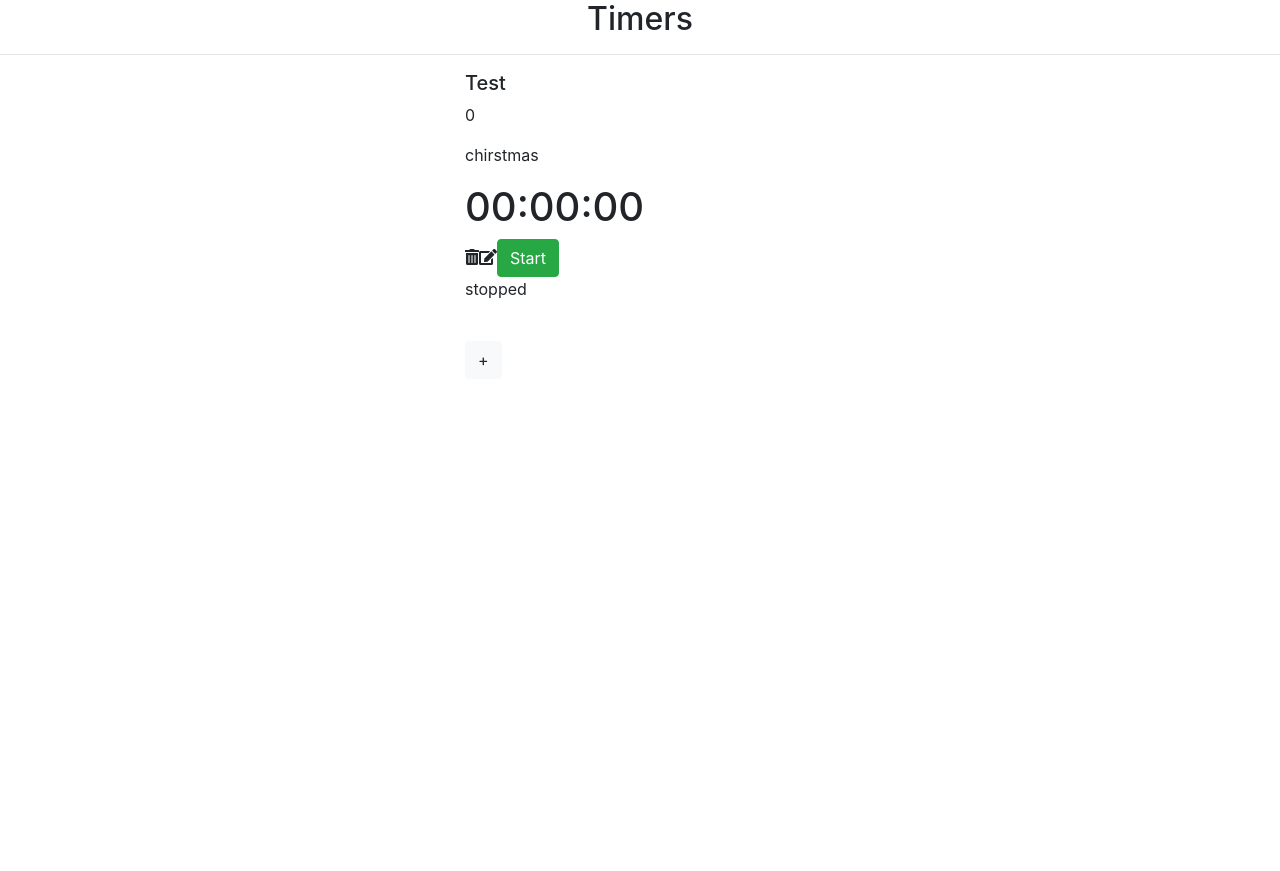
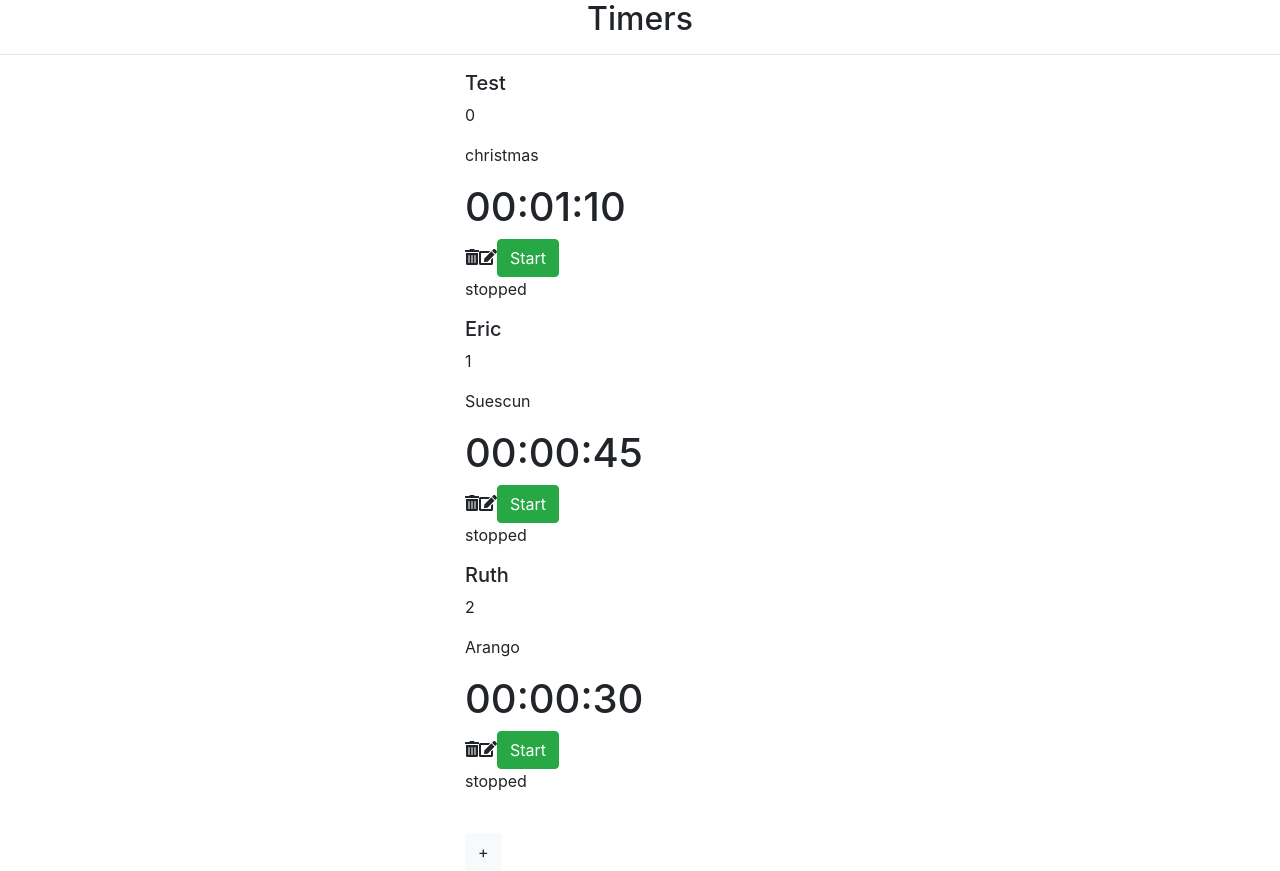
Before and after one commit to ericsuescun/chronos, a React (Create React App) app: page / in a window 1280 px wide. Before the commit the page ends 800 px from the top, so only its background shows below. Built offline with nearby package versions, Linux system fonts and the light colour scheme.

Commit message:
En cada setInterval se actualiza el store con los ultimos datos.

```diff
--- a/src/components/Timer.js
+++ b/src/components/Timer.js
@@ -23,7 +23,7 @@ class Timer extends Component {
 
 	handleErase(index, e) {
 		e.preventDefault();
-		this.setState({ status: false });
+		// this.setState({ status: false });
 		// clearInterval(this.myInterval);
 		console.log("Delete: " + index);
 		store.dispatch({ type: "ERASE", index: index });
@@ -42,12 +42,14 @@ class Timer extends Component {
 		this.setState({ status: !this.state.status });
 		if(!this.state.status) {
 			this.myInterval = setInterval(() => {
-				this.setState({ value: this.state.value + 50 })
+				this.setState({ value: this.state.value + 50 });
+				store.dispatch({ type: "REFRESH", index: index, value: this.state.value });
 			}, 50);
 		} else {
 			clearInterval(this.myInterval);
 		}
 
+		// store.dispatch({ type: "STARTSTOP", index: index, value: this.state.value });
 		store.dispatch({ type: "STARTSTOP", index: index, value: this.state.value });
 	}
 
--- a/src/components/TimersList.js
+++ b/src/components/TimersList.js
@@ -10,23 +10,12 @@ import Timer from './Timer';
 library.add(faTrashAlt, faEdit);
 
 class TimersList extends Component {
-
-	handleErase(index, e) {
-		e.preventDefault();
-		store.dispatch({ type: "ERASE", index: index });
-	}
-
-	handleEdit(index, e) {
-		e.preventDefault();
-		store.dispatch({ type: "EDIT", index: index });
-	}
-
 	render() {
 		return(
 			<div>
 				{store.getState().timers.map((timer, index) =>
 
-						<Timer key={'id' + index} timer={timer} index={index} title={timer.title} project={timer.project} value={timer.value} status={timer.status} edit={timer.edit} />
+					<Timer key={'id' + index} timer={timer} index={index} title={timer.title} project={timer.project} value={timer.value} status={timer.status} edit={timer.edit} />
 
 
 				)}
--- a/src/store.js
+++ b/src/store.js
@@ -55,19 +55,40 @@ const chrono = (state, action) => {
 			return { edit: false, timers: timers };
 
 		case 'STARTSTOP':
+			// let timers5 = [];
+			// state.timers.map((timer, index) => {
+			// 	if(action.index === index) {
+			// 		timers5.push({...timer, status: !timer.status });
+			// 	} else {
+			// 		timers5.push(timer);
+			// 	}
+			// });
+			// return { edit: false, timers: timers5 };
+
 			let timers5 = [];
 			state.timers.map((timer, index) => {
 				if(action.index === index) {
-					timers5.push({...timer, status: !timer.status });
+					timers5.push({...timer, status: !timer.status, value: action.value });
 				} else {
 					timers5.push(timer);
 				}
 			});
 			return { edit: false, timers: timers5 };
 
+		case 'REFRESH':
+			let timers6 = [];
+			state.timers.map((timer, index) => {
+				if(action.index === index) {
+					timers6.push({...timer, value: action.value });
+				} else {
+					timers6.push(timer);
+				}
+			});
+			return { edit: false, timers: timers6 };
+
 		default:
 			return state;
 	}
 }
 
-export default createStore(chrono, { edit: false, timers: [{ title: 'Test', project: 'chirstmas', value: 0, status: false, edit: false }]} );
+export default createStore(chrono, { edit: false, timers: [{ title: 'Test', project: 'christmas', value: 70000, status: false, edit: false }, { title: 'Eric', project: 'Suescun', value: 45000, status: false, edit: false }, { title: 'Ruth', project: 'Arango', value: 30000, status: false, edit: false }]} );
```
